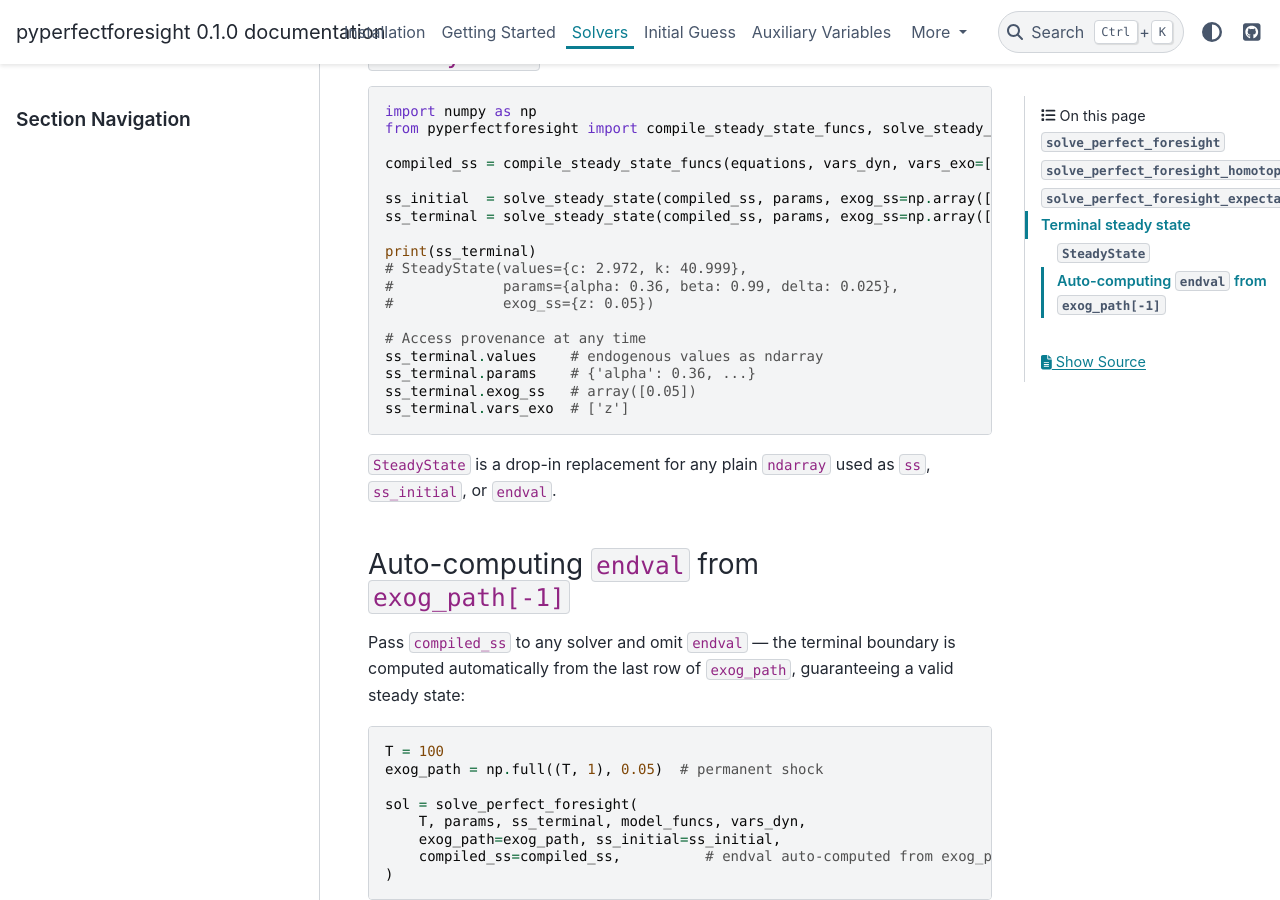
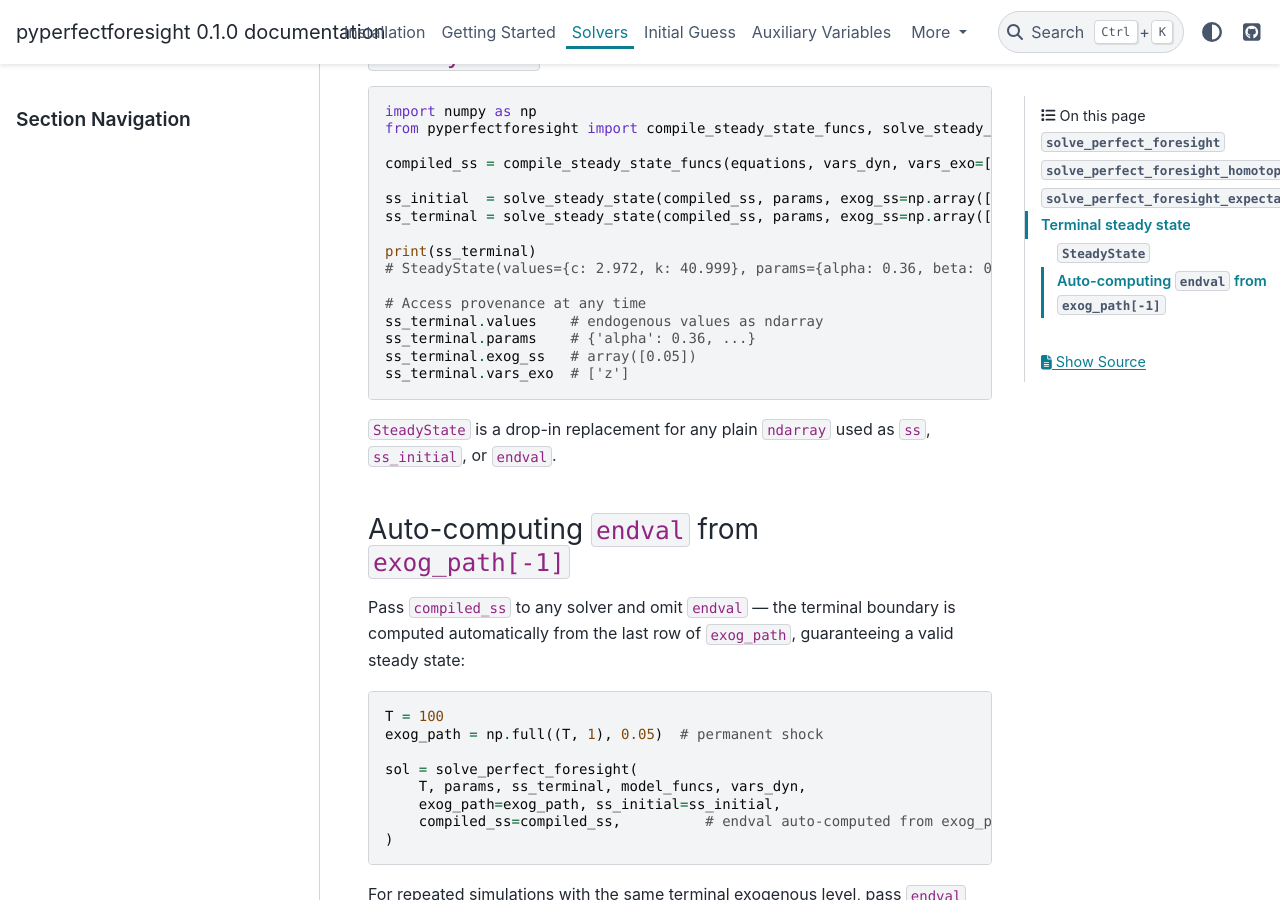
Before and after one commit to Shunsuke-Hori/pyperfectforesight, a Sphinx documentation site: the page built from docs/solvers.md, in a window 1280 px wide and 900 px high, scrolled down 8171 px. Built offline with Sphinx 7.4.7 and the PyData theme 0.15.4, drawn with Linux system fonts in a browser that asks for light colours.

Commit message:
fix: NumPy 2.x __array__ compatibility; align repr docs with actual output
- SteadyState.__array__: accept copy=None keyword (NumPy 2.x protocol);
  without it np.array(ss, copy=False) raises TypeError on NumPy 2.x
- README.md, docs/solvers.md: update print(ss_terminal) example to
  single-line format matching the actual __repr__ output

Co-Authored-By: Claude Sonnet 4.6 <noreply@anthropic.com>

```diff
--- a/docs/solvers.md
+++ b/docs/solvers.md
@@ -241,9 +241,7 @@ ss_initial  = solve_steady_state(compiled_ss, params, exog_ss=np.array([0.0]))
 ss_terminal = solve_steady_state(compiled_ss, params, exog_ss=np.array([0.05]))
 
 print(ss_terminal)
-# SteadyState(values={c: 2.972, k: 40.999},
-#             params={alpha: 0.36, beta: 0.99, delta: 0.025},
-#             exog_ss={z: 0.05})
+# SteadyState(values={c: 2.972, k: 40.999}, params={alpha: 0.36, beta: 0.99, delta: 0.025}, exog_ss={z: 0.05})
 
 # Access provenance at any time
 ss_terminal.values    # endogenous values as ndarray
```
Also changed, not shown: README.md (+1 -3 lines), 1 other file.
